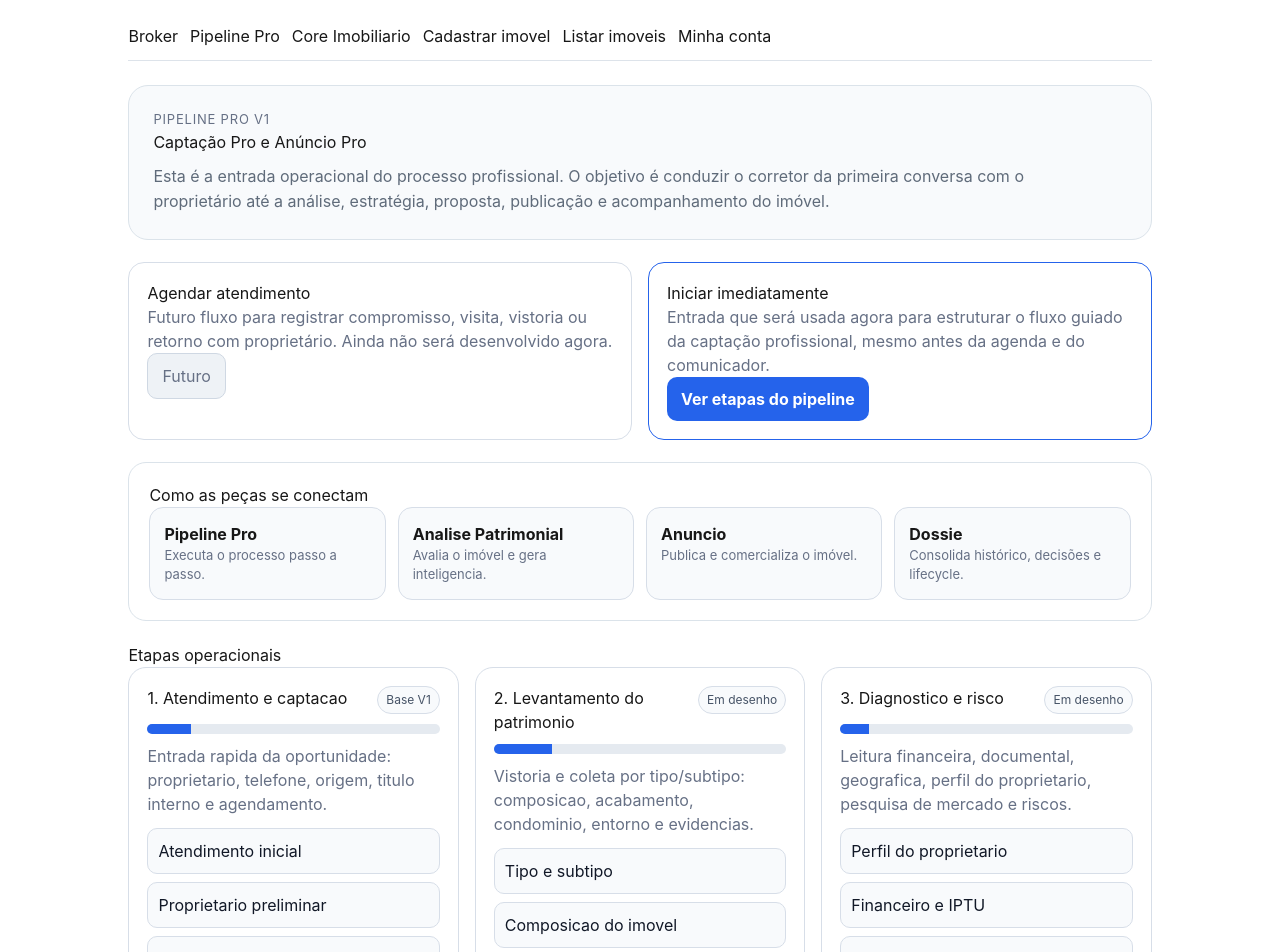
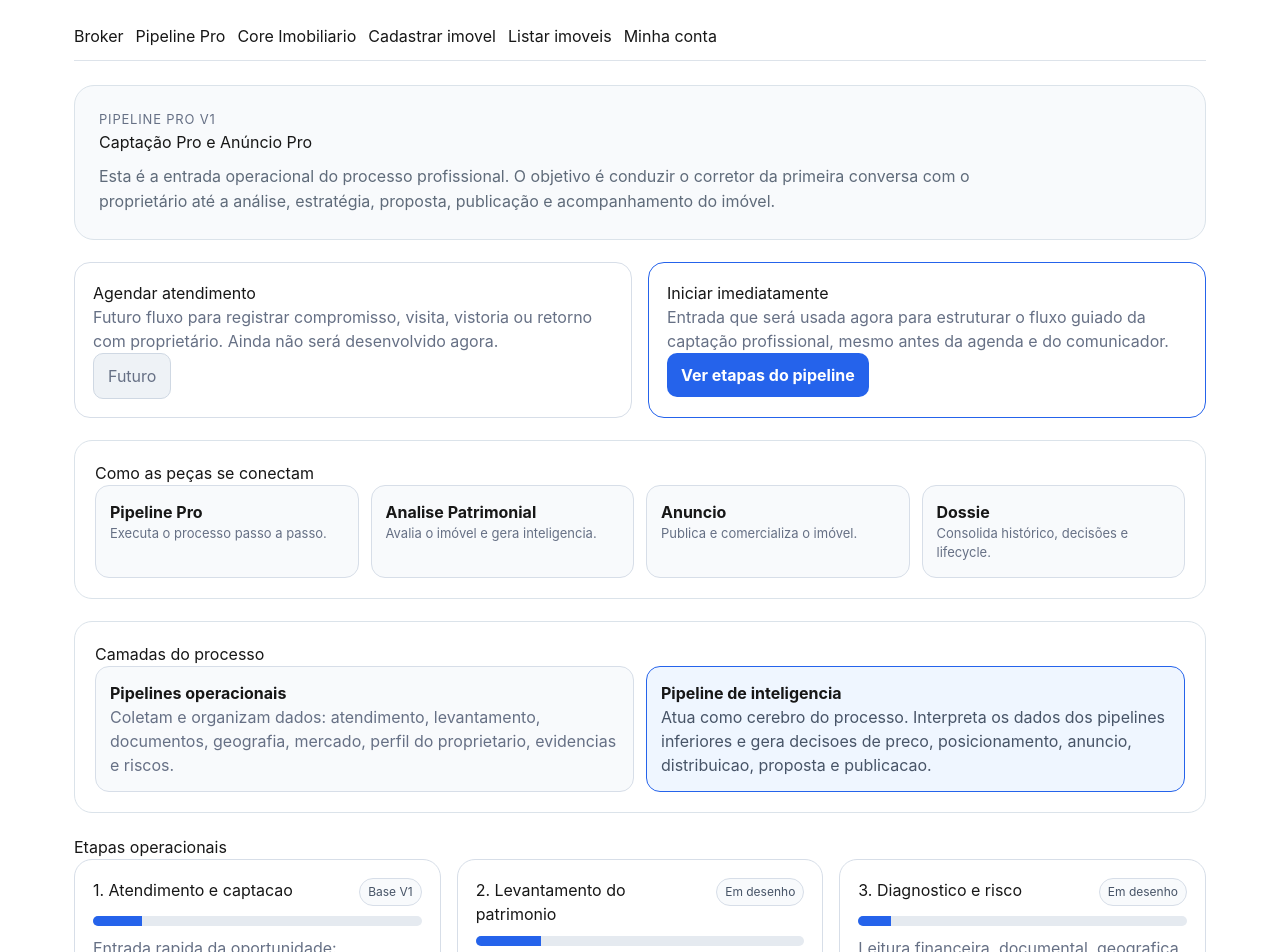
Before and after one commit to hurbyapp/hurby-core, a Next.js app: page /operations/pipeline in a window 1280 px wide. Shown: the top 952 px of the page. Built offline with nearby package versions, Linux system fonts and the light colour scheme.

Commit message:
refactor: separate operational and intelligence pipeline layers

```diff
--- a/src/app/operations/pipeline/page.tsx
+++ b/src/app/operations/pipeline/page.tsx
@@ -81,7 +81,7 @@ const phases = [
     ],
   },
   {
-    title: '4. Estrategia comercial',
+    title: '4. Inteligencia estrategica',
     route: 'estrategia',
     status: 'Em desenho',
     progress: 10,
@@ -336,6 +336,58 @@ export default function PipelinePage() {
         </div>
       </section>
 
+      <section
+        style={{
+          border: '1px solid #dbe3ea',
+          borderRadius: 18,
+          padding: 20,
+          background: '#fff',
+          marginBottom: 22,
+        }}
+      >
+        {/* PIPELINE_INTELLIGENCE_LAYER_NOTE_V1 */}
+        <h2 style={{ marginTop: 0 }}>Camadas do processo</h2>
+
+        <div
+          style={{
+            display: 'grid',
+            gridTemplateColumns: 'repeat(auto-fit, minmax(260px, 1fr))',
+            gap: 12,
+          }}
+        >
+          <div
+            style={{
+              border: '1px solid #d7dee8',
+              borderRadius: 14,
+              padding: 14,
+              background: '#f8fafc',
+            }}
+          >
+            <strong>Pipelines operacionais</strong>
+            <p style={{ marginBottom: 0, color: '#667085', lineHeight: 1.5 }}>
+              Coletam e organizam dados: atendimento, levantamento, documentos,
+              geografia, mercado, perfil do proprietario, evidencias e riscos.
+            </p>
+          </div>
+
+          <div
+            style={{
+              border: '1px solid #2563eb',
+              borderRadius: 14,
+              padding: 14,
+              background: '#eff6ff',
+            }}
+          >
+            <strong>Pipeline de inteligencia</strong>
+            <p style={{ marginBottom: 0, color: '#475467', lineHeight: 1.5 }}>
+              Atua como cerebro do processo. Interpreta os dados dos pipelines
+              inferiores e gera decisoes de preco, posicionamento, anuncio,
+              distribuicao, proposta e publicacao.
+            </p>
+          </div>
+        </div>
+      </section>
+
       <section id="pipeline-etapas">
         <h2>Etapas operacionais</h2>
 
```
